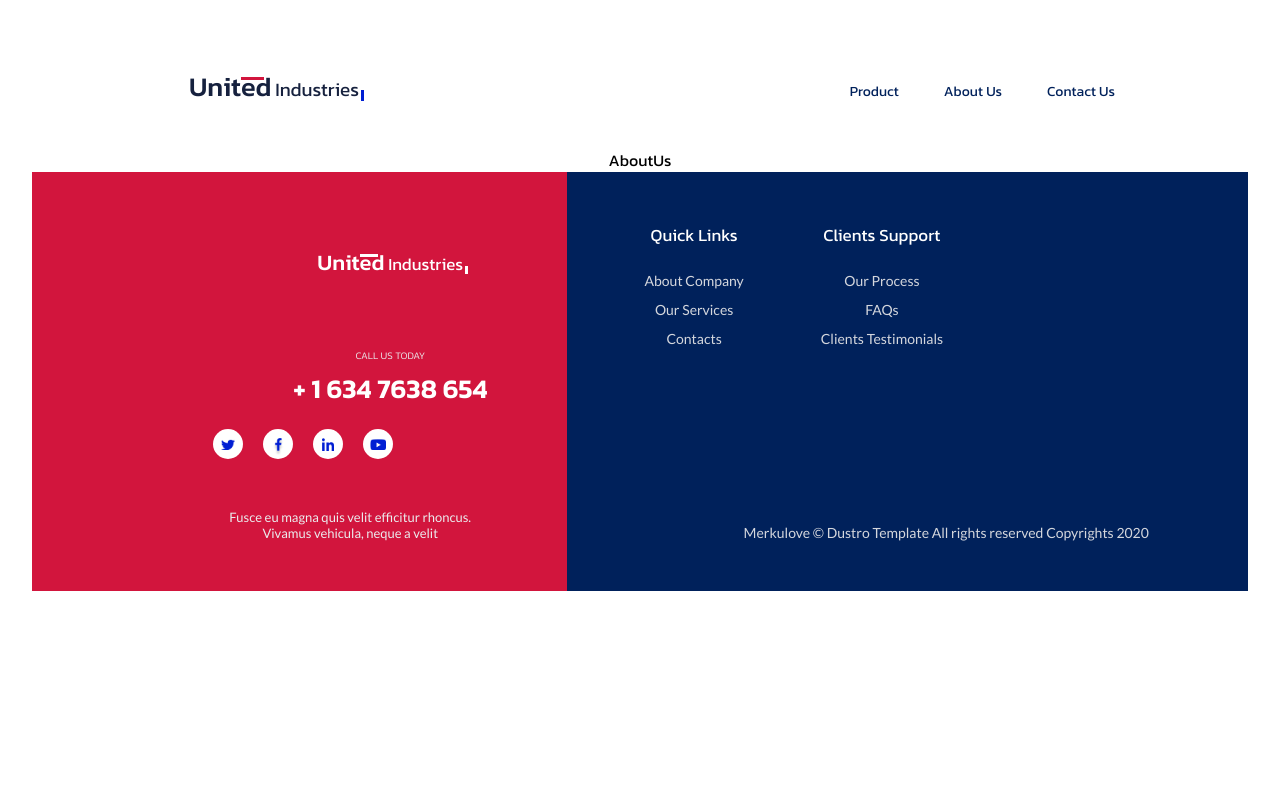
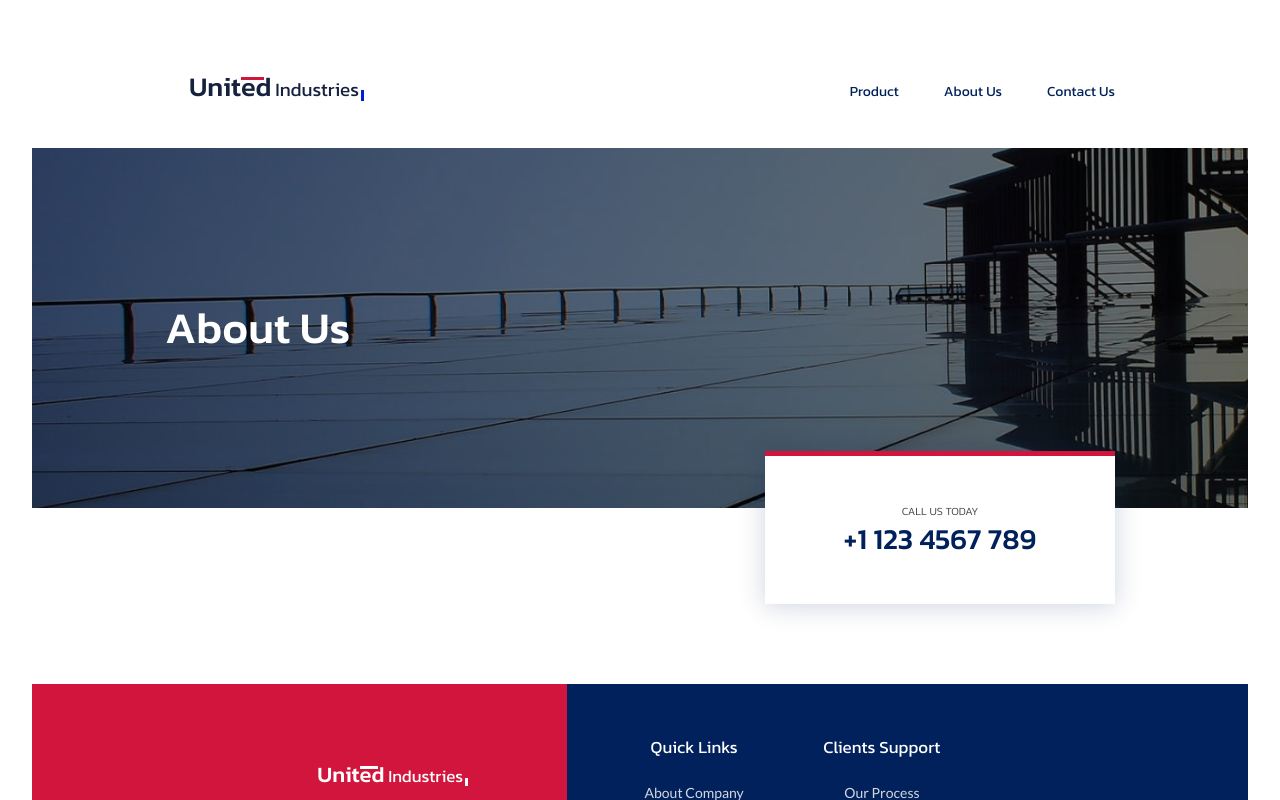
Before and after one commit to MohamedAshiq11/united_industries_web, a React (Vite) app: page /about in a window 1280 px wide. Shown: the top 800 px of the page. Built offline with nearby package versions, Linux system fonts and the light colour scheme.

Commit message:
feat working on the about us screen

```diff
--- /dev/null
+++ b/src/assets/images/about_us/index.ts
@@ -0,0 +1,3 @@
+import aboutUsHeaderImage from './about-us-header.png';
+
+export default {aboutUsHeaderImage};
--- /dev/null
+++ b/src/assets/images/contact_us/index.ts
@@ -0,0 +1,3 @@
+import contactUsHeaderImage from "./contact-us-header.png";
+
+export default { contactUsHeaderImage };
--- a/src/pages/about_us/about_us.tsx
+++ b/src/pages/about_us/about_us.tsx
@@ -2,7 +2,12 @@ import "./about_us.css";
 import Sections from "./sections/index";
 
 const AboutUs = () => {
-  return <section id="about_us">AboutUs</section>;
+  return (
+    <section id="about_us">
+      {/* Home Section: Header Section */}
+      <Sections.AboutUsHeaderSection />
+    </section>
+  );
 };
 
 export default AboutUs;
--- /dev/null
+++ b/src/pages/about_us/sections/about_us_header/about_us_header_section.tsx
@@ -0,0 +1,16 @@
+import SharedComponenets from "../../../../shared/components/index";
+import AboutUsImages from "../../../../assets/images/about_us/index";
+
+const AboutUsHeaderSection = () => {
+  return (
+    <section id="about-us-header">
+      <SharedComponenets.CommonHeader
+        title="About Us"
+        showContactCard={true}
+        image={AboutUsImages.aboutUsHeaderImage}
+      />
+    </section>
+  );
+};
+
+export default AboutUsHeaderSection;
--- a/src/pages/about_us/sections/index.ts
+++ b/src/pages/about_us/sections/index.ts
@@ -1 +1,3 @@
-export default {};
+import AboutUsHeaderSection from "./about_us_header/about_us_header_section";
+
+export default {AboutUsHeaderSection};
--- a/src/pages/contact_us/contact_us.tsx
+++ b/src/pages/contact_us/contact_us.tsx
@@ -1,7 +1,13 @@
 import "./contact_us.css";
+import Sections from "./sections/index";
 
 const ContactUs = () => {
-  return <div>ContactUs</div>;
+  return (
+    <section id="contact-us">
+      {/* Home Section: Header Section */}
+      <Sections.ContactUsHeaderSection />
+    </section>
+  );
 };
 
 export default ContactUs;
--- /dev/null
+++ b/src/pages/contact_us/sections/contact_us_header/contact_us_header_section.tsx
@@ -0,0 +1,15 @@
+import SharedComponenets from "../../../../shared/components/index";
+import ContactUsImages from "../../../../assets/images/contact_us/index";
+
+const ContactUsHeaderSection = () => {
+  return (
+    <section id="about-us-header">
+      <SharedComponenets.CommonHeader
+        title="Contacts"
+        image={ContactUsImages.contactUsHeaderImage}
+      />
+    </section>
+  );
+};
+
+export default ContactUsHeaderSection;
--- /dev/null
+++ b/src/pages/contact_us/sections/index.ts
@@ -0,0 +1,3 @@
+import ContactUsHeaderSection from "./contact_us_header/contact_us_header_section";
+
+export default {ContactUsHeaderSection};
--- /dev/null
+++ b/src/shared/components/common_header/common_header.css
@@ -0,0 +1,41 @@
+#common-header {
+    width: 100%;
+    position: relative;
+    margin-bottom: 80px;
+}
+
+#common-header .common-header-image {
+    top: 0;
+    width: 100%;
+    height: 45vh;
+    position: absolute;
+}
+
+#common-header .wrapper.common-header-title {
+    height: 45vh;
+    position: relative;
+}
+
+#common-header .title {
+    left: 0;
+    top: 50%;
+    color: white;
+    font-size: 44px;
+    font-weight: 500;
+    line-height: 64px;
+    position: absolute;
+    font-family: 'Kanit';
+    transform: translateY(-50%);
+}
+
+#common-header .wrapper.common-header-contact-card {
+    top: 0;
+    height: 12vh;
+    position: relative;
+}
+
+#common-header .custom-sm-info-card {
+    right: 0;
+    bottom: 0;
+    position: absolute;
+}
--- /dev/null
+++ b/src/shared/components/common_header/common_header.tsx
@@ -0,0 +1,35 @@
+import "./common_header.css";
+import sharedComponents from "../../../shared/components/index";
+
+interface Props {
+  image: string;
+  title: string;
+  showContactCard?: boolean;
+}
+
+const CommonHeader = (props: Props) => {
+  return (
+    <section
+      id="common-header"
+      style={{ height: props.showContactCard ? "57vh" : "45vh" }}
+    >
+      <div
+        className="common-header-image"
+        style={{ background: `url(${props.image})`, backgroundSize: "cover" }}
+      ></div>
+      <div className="wrapper common-header-title">
+        <div className="title">{props.title}</div>
+      </div>
+      {props.showContactCard && (
+        <div className="wrapper common-header-contact-card">
+          <sharedComponents.CustomSmInfoCard
+            label="Call Us Today"
+            text="+1 123 4567 789"
+          />
+        </div>
+      )}
+    </section>
+  );
+};
+
+export default CommonHeader;
--- a/src/shared/components/custom_sm_info_card/custom_sm_info_card.css
+++ b/src/shared/components/custom_sm_info_card/custom_sm_info_card.css
@@ -2,7 +2,7 @@
     width: 350px;
     padding: 50px 40px;
     background: white;
-    border-top: 7px solid var(--primary-color);
+    border-top: 5px solid var(--primary-color);
     box-shadow: 0px 2px 25px 0px rgba(0, 33, 91, 0.2);
 }
 
@@ -17,7 +17,7 @@
 }
 
 .custom-sm-info-card .text {
-    font-size: 25px;
+    font-size: 29px;
     font-weight: 500;
     line-height: 30px;
     font-family: 'Kanit';
--- a/src/shared/components/index.ts
+++ b/src/shared/components/index.ts
@@ -4,9 +4,10 @@ import GoogleMap from "./google_map/google_map";
 import CommonText from "./common_text/common-text";
 import SectionTitle from "./section_title/section-title";
 import CustomButton from "./custom_button/custom_button";
+import CommonHeader from "./common_header/common_header";
 import SmallContainer from "./small_container/small-container";
 import ServiceInfoCard from "./service_info_container/service_info_card";
 import CustomSmInfoCard from "./custom_sm_info_card/custom_sm_info_card";
 import AboutSectionTitle from "./about_section_title/about-section-title";
 
-export default { Navbar, Footer, CommonText, GoogleMap, SectionTitle, CustomButton, SmallContainer, ServiceInfoCard, CustomSmInfoCard, AboutSectionTitle }
+export default { Navbar, Footer, CommonText, GoogleMap, SectionTitle, CustomButton, CommonHeader, SmallContainer, ServiceInfoCard, CustomSmInfoCard, AboutSectionTitle }
```
Also changed, not shown: src/assets/images/about_us/about-us-header.png (added), 1 other file (tests, documents, lock files or other folders).
